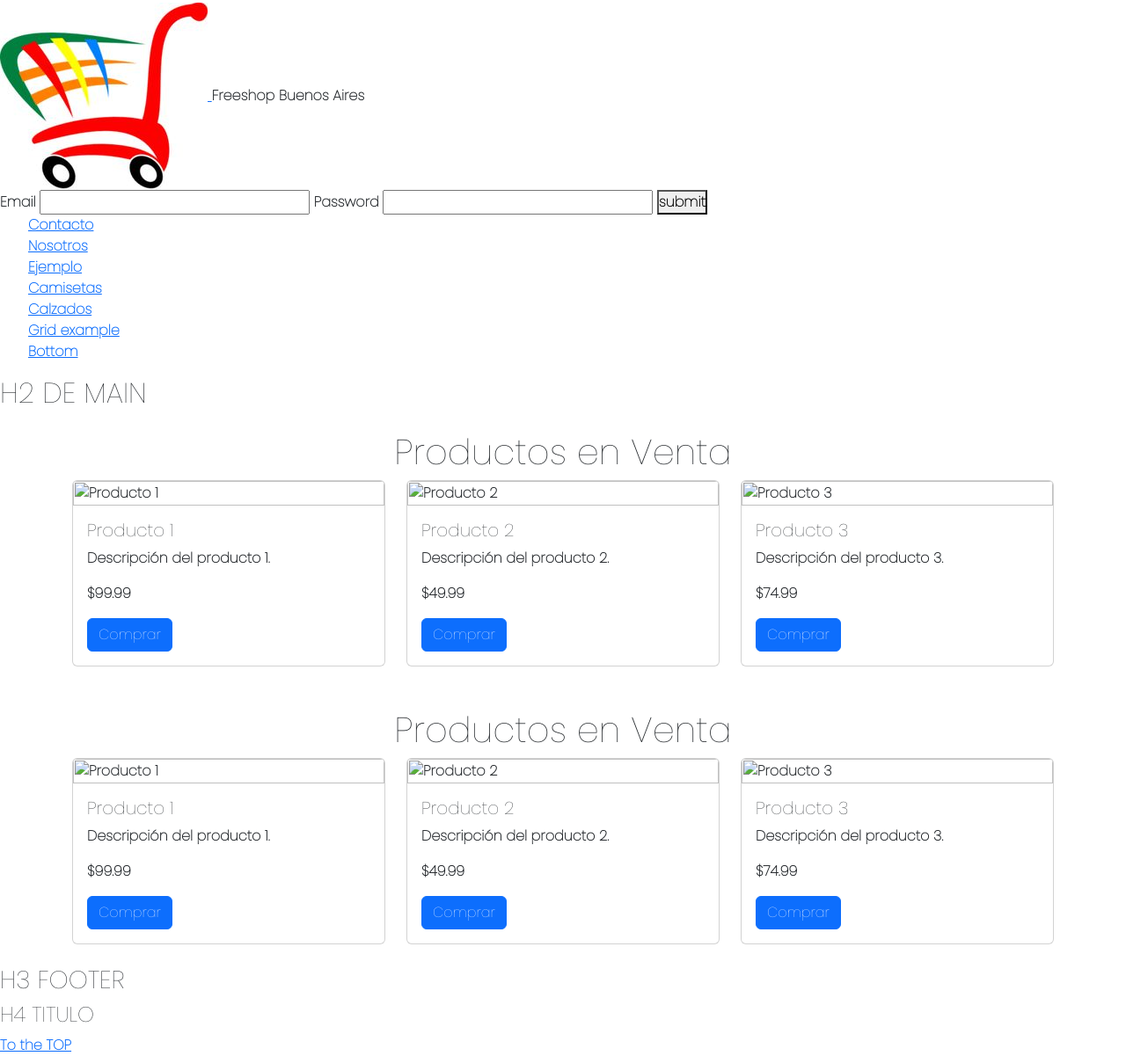
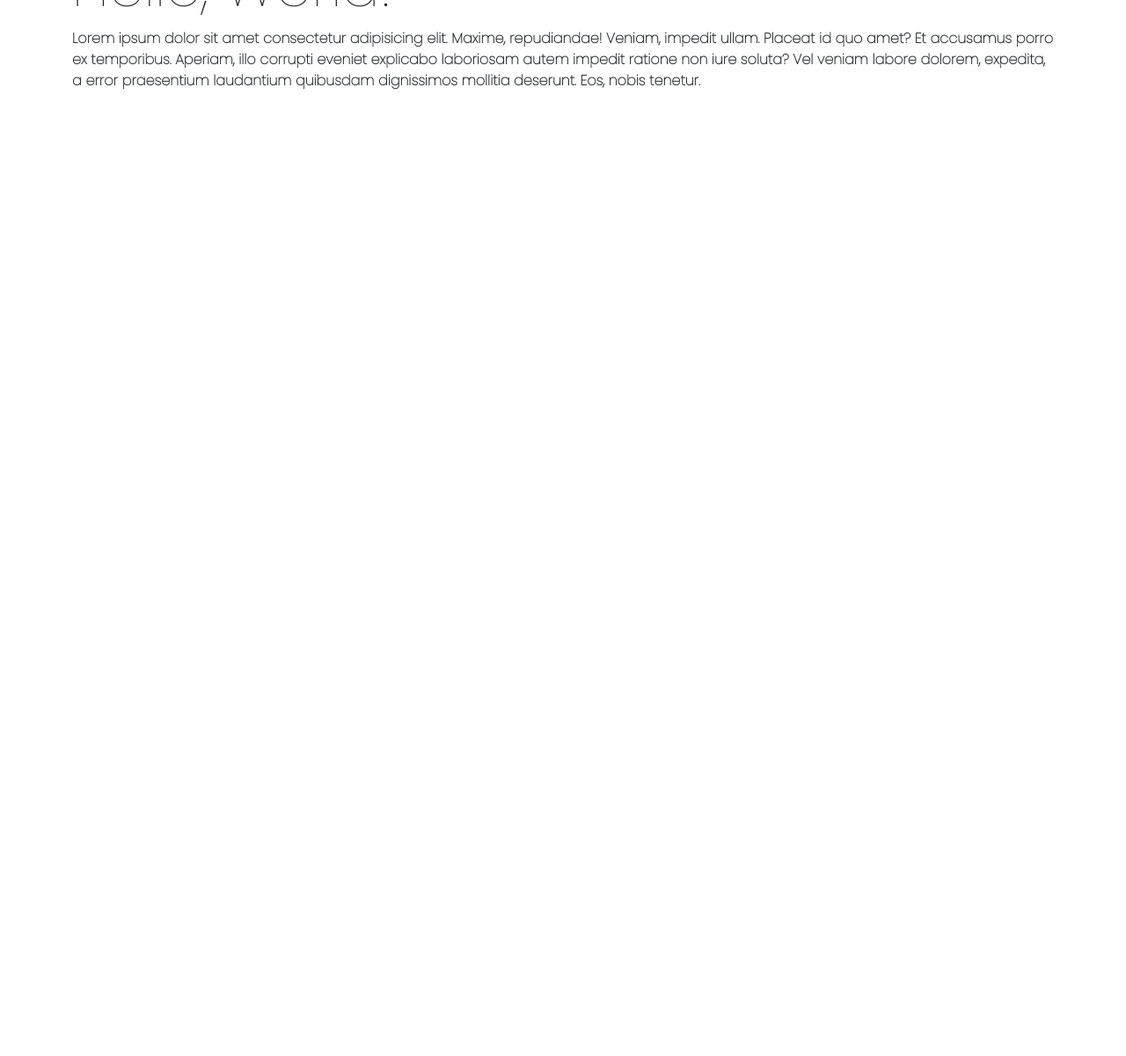
Before and after one commit to gustavomartinsilva/PreEntrega2-SILVA, a website: page index.html in a window 1280 px wide. Shown: the part 53-1254 px from the top of the page at 88% size. After the commit the page ends 800 px from the top, so only its background shows below. Drawn offline with nearby package versions, Linux system fonts and the light colour scheme; files that its build step writes are made by us from their sources.

Commit message:
rama: modificando layout index

```diff
--- a/index.html
+++ b/index.html
@@ -6,152 +6,10 @@
     <link rel="shortcut icon" href="./imagenes/0c62013c0dcded29a21309727dc632fe--shopping-carts-design-art.jpg" type="image/x-icon">
 </head>
 <body>
-</header class="header">
- <h1>
-    H1 HEADER
- </h1>
-      <!--Logo-->
-      <!--inicio nav-->
-      <nav class="navegacion">
-    <div class="logo_container">
-        <a href="./index.html">
-      <img src="./imagenes/0c62013c0dcded29a21309727dc632fe--shopping-carts-design-art.jpg" alt="logo sitio" class="logo">
-        </a>
-    <span id="TOP">
-        Freeshop Buenos Aires
-    </span>
-    <!--fin logo-->
-    <!--Inicio Inputs de Registro-->
-  <form action="formulario">
-    <label for="email">Email</label>
-    <input type="email" name="" id="">
-    <label for="password">Password</label>
-    <input type="password" name="" id="">
-    <button>submit</button>
-  </form>
-    <!--fin de Inputs-->
-    </div>
-            <ul class="search_container">
-				<li><a href="./pages/contacto.html">Contacto</li>
-				<li><a href="./pages/nosotros.html">Nosotros</a></li>
-				<li><a href="./pages/ejemplo.html">Ejemplo</a>
-				<li ><a href="./pages/camisetas.html">Camisetas</a></li>
-				<li ><a href="pages/calzados.html">Calzados</a></li>
-                <li><a href="/pages/grid.html">Grid example</a></li>
-				</li><a class="bottom" href="#Bottom">Bottom</a></li>
-			</ul>
-            </div>
-       </nav>
-    <!--fin nav-->
-  </header>
-    <h2>
-        H2 DE MAIN
-    </h2>
-<main>
-    <div class="container mt-4">
-        <h1 class="text-center">Productos en Venta</h1>
-
-        <div class="row">
-          <!-- Producto 1 -->
-          <div class="col-md-4">
-            <div class="card mb-4">
-              <img src="imagen-producto-1.jpg" class="card-img-top" alt="Producto 1">
-              <div class="card-body">
-                <h5 class="card-title">Producto 1</h5>
-                <p class="card-text">Descripción del producto 1.</p>
-                <p class="card-text">$99.99</p>
-                <a href="#" class="btn btn-primary">Comprar</a>
-              </div>
-            </div>
-          </div>
-
-          <!-- Producto 2 -->
-          <div class="col-md-4">
-            <div class="card mb-4">
-              <img src="imagen-producto-2.jpg" class="card-img-top" alt="Producto 2">
-              <div class="card-body">
-                <h5 class="card-title">Producto 2</h5>
-                <p class="card-text">Descripción del producto 2.</p>
-                <p class="card-text">$49.99</p>
-                <a href="#" class="btn btn-primary">Comprar</a>
-              </div>
-            </div>
-          </div>
-          <!-- Producto 3 -->
-          <div class="col-md-4">
-            <div class="card mb-4">
-              <img src="imagen-producto-3.jpg" class="card-img-top" alt="Producto 3">
-              <div class="card-body">
-                <h5 class="card-title">Producto 3</h5>
-                <p class="card-text">Descripción del producto 3.</p>
-                <p class="card-text">$74.99</p>
-                <a href="#" class="btn btn-primary">Comprar</a>
-              </div>
-            </div>
-          </div>
-        </div>
-      </div>
-
-
-</main>
-<main>
-    <div class="container mt-4">
-        <h1 class="text-center">Productos en Venta</h1>
-
-        <div class="row">
-          <!-- Producto 1 -->
-          <div class="col-md-4">
-            <div class="card mb-4">
-              <img src="imagen-producto-1.jpg" class="card-img-top" alt="Producto 1">
-              <div class="card-body">
-                <h5 class="card-title">Producto 1</h5>
-                <p class="card-text">Descripción del producto 1.</p>
-                <p class="card-text">$99.99</p>
-                <a href="#" class="btn btn-primary">Comprar</a>
-              </div>
-            </div>
-          </div>
-
-          <!-- Producto 2 -->
-          <div class="col-md-4">
-            <div class="card mb-4">
-              <img src="imagen-producto-2.jpg" class="card-img-top" alt="Producto 2">
-              <div class="card-body">
-                <h5 class="card-title">Producto 2</h5>
-                <p class="card-text">Descripción del producto 2.</p>
-                <p class="card-text">$49.99</p>
-                <a href="#" class="btn btn-primary">Comprar</a>
-              </div>
-            </div>
-          </div>
-
-          <!-- Producto 3 -->
-          <div class="col-md-4">
-            <div class="card mb-4">
-              <img src="imagen-producto-3.jpg" class="card-img-top" alt="Producto 3">
-              <div class="card-body">
-                <h5 class="card-title">Producto 3</h5>
-                <p class="card-text">Descripción del producto 3.</p>
-                <p class="card-text">$74.99</p>
-                <a href="#" class="btn btn-primary">Comprar</a>
-              </div>
-            </div>
-          </div>
-        </div>
-      </div>
-</main>
-<!--Fin de main-->
-<!--Inicio Footer-->
-    <footer class="footer1padre" id="Bottom">
-    <h3>H3 FOOTER</h3>
-     <div>
-        <h4>H4 TITULO</h4>
-
-            <li>
-                <a href="#TOP">To the TOP</a>
-            </li>
-    </div>
-    </footer>
-    <!--fin footer-->
+<div class="container">
+  <h1 class="display-3">Hello, World!</h1>
+  <p>Lorem ipsum dolor sit amet consectetur adipisicing elit. Maxime, repudiandae! Veniam, impedit ullam. Placeat id quo amet? Et accusamus porro ex temporibus. Aperiam, illo corrupti eveniet explicabo laboriosam autem impedit ratione non iure soluta? Vel veniam labore dolorem, expedita, a error praesentium laudantium quibusdam dignissimos mollitia deserunt. Eos, nobis tenetur.</p>
+</div>
+<!--Bootstrap-->
     <script src="./bootstrap/js.js/bootstrap.bundle.min.js"></script>
 </body>
```
